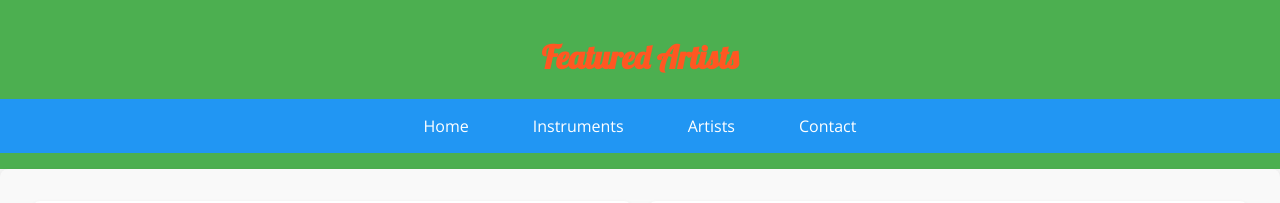
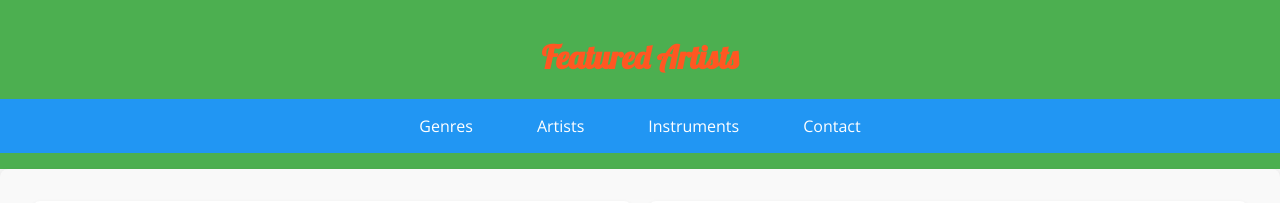
Before and after one commit to GaretOmorowaSecA/Lab5, a plain HTML site: page artist.html in a window 1280 px wide. Shown: the top 203 px of the page. Drawn offline with nearby package versions, Linux system fonts and the light colour scheme.

Commit message:
fixed nav

```diff
--- a/artist.html
+++ b/artist.html
@@ -12,9 +12,9 @@
         <h1>Featured Artists</h1>
         <nav>
             <ul>
-                <li><a href="index.html">Home</a></li>
+                <li><a href="#genres">Genres</a></li>
+                <li><a href="artist.html">Artists</a></li>
                 <li><a href="instruments.html">Instruments</a></li>
-                <li><a href="artists.html">Artists</a></li>
                 <li><a href="#contact">Contact</a></li>
             </ul>
         </nav>
```
Also changed, not shown: instruments.html (+2 -2 lines).
